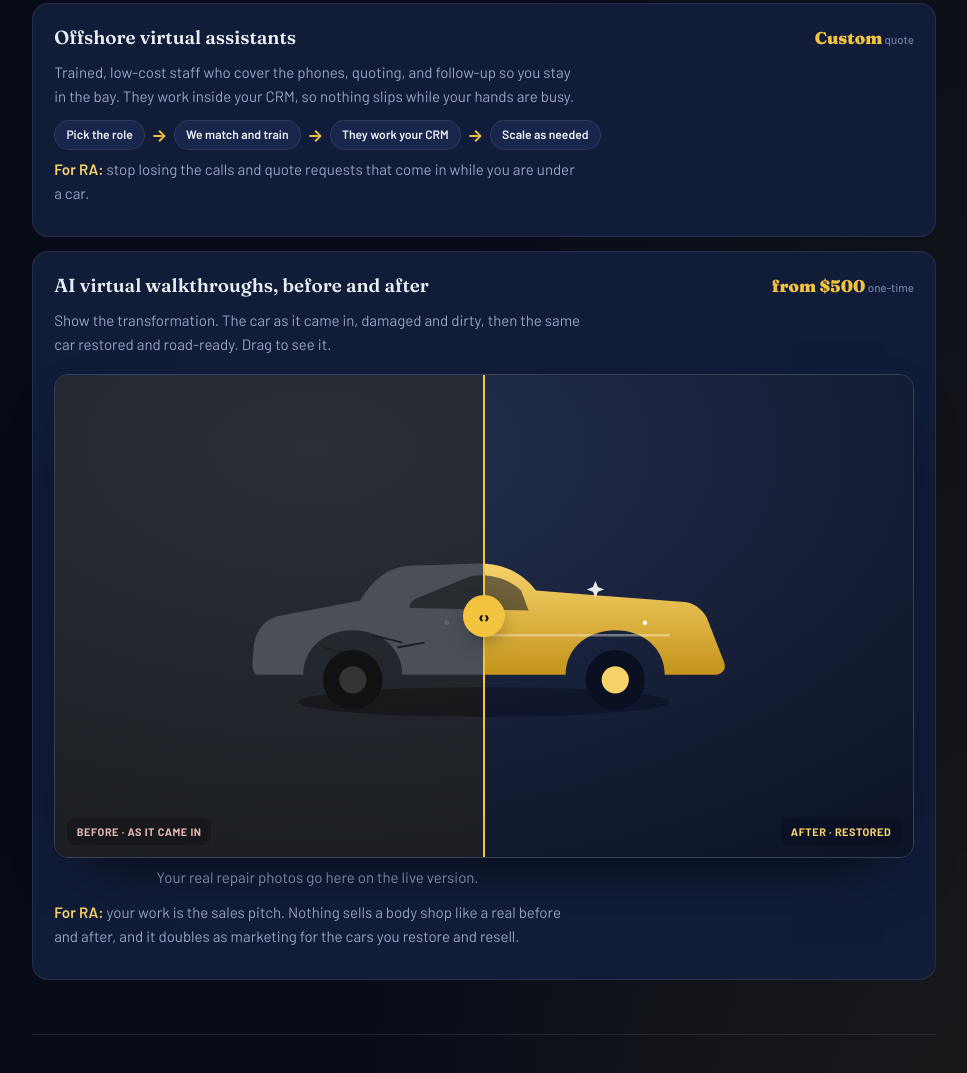
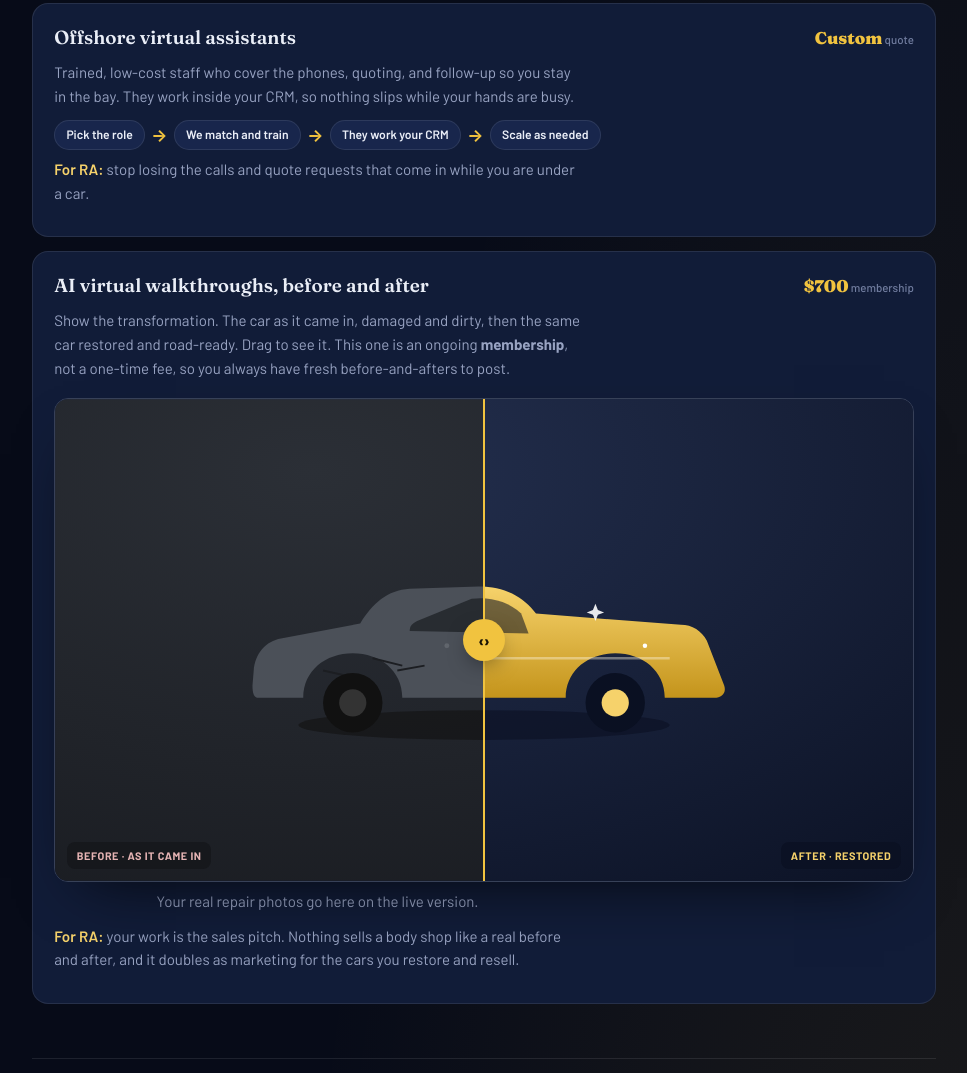
Before and after one commit to BusinesscenterNm/ra-automotive-proposal, a plain HTML site: page index.html in a window 1280 px wide. Shown: the part 4811-5884 px from the top of the page, without its empty margins (156-1123 px from the left). Drawn offline with nearby package versions, Linux system fonts and the light colour scheme.

Commit message:
Live proposal: AI walkthroughs = $700 membership

```diff
--- a/index.html
+++ b/index.html
@@ -377,8 +377,8 @@
     </article>
 
     <article class="svc" data-reveal>
-      <div class="svc-top"><h4>AI virtual walkthroughs, before and after</h4><span class="svc-price">from $500<small> one-time</small></span></div>
-      <p>Show the transformation. The car as it came in, damaged and dirty, then the same car restored and road-ready. Drag to see it.</p>
+      <div class="svc-top"><h4>AI virtual walkthroughs, before and after</h4><span class="svc-price">$700<small> membership</small></span></div>
+      <p>Show the transformation. The car as it came in, damaged and dirty, then the same car restored and road-ready. Drag to see it. This one is an ongoing <b>membership</b>, not a one-time fee, so you always have fresh before-and-afters to post.</p>
 
       <div class="ba" id="ba" aria-label="Before and after comparison, drag to reveal">
         <div class="ba__img ba__after">
```
